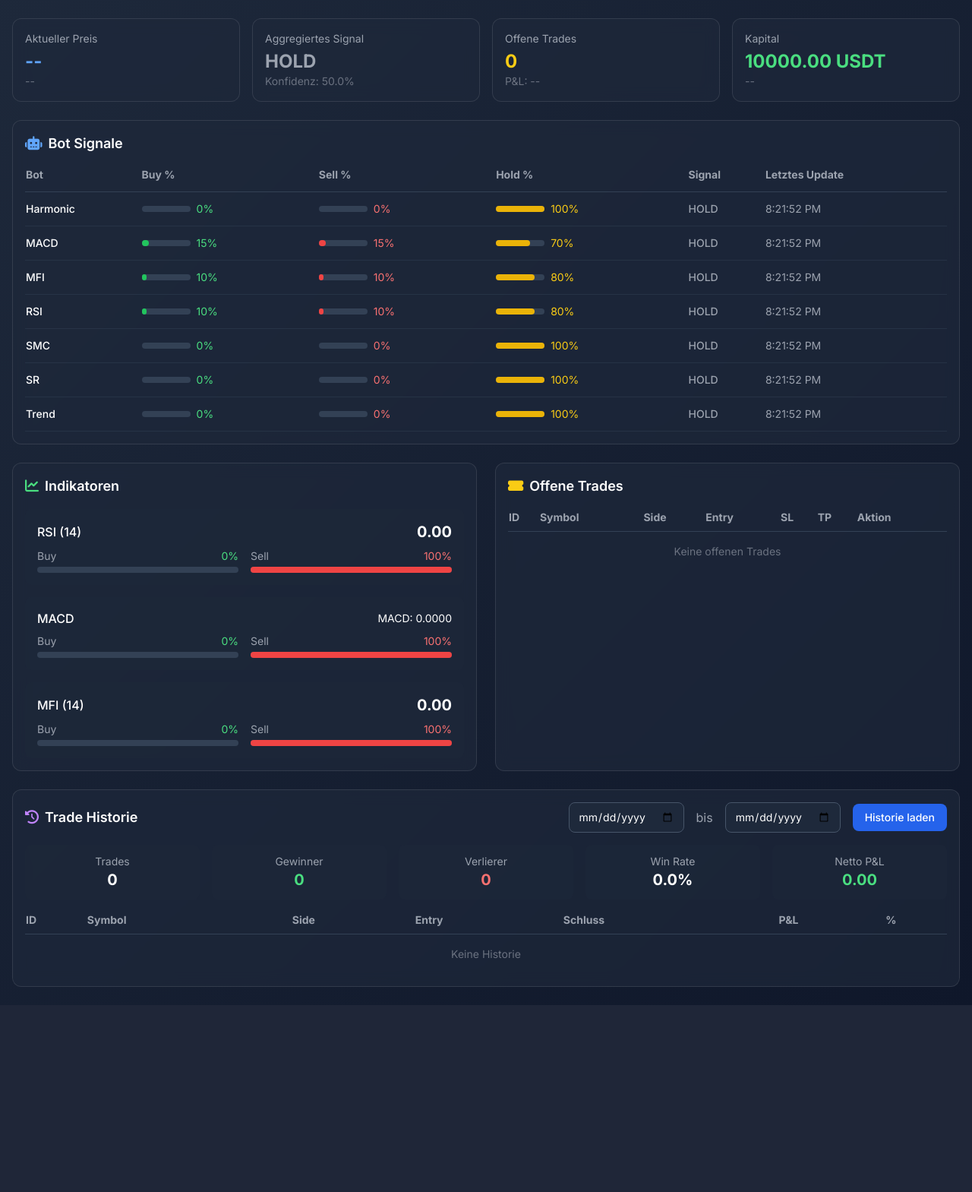
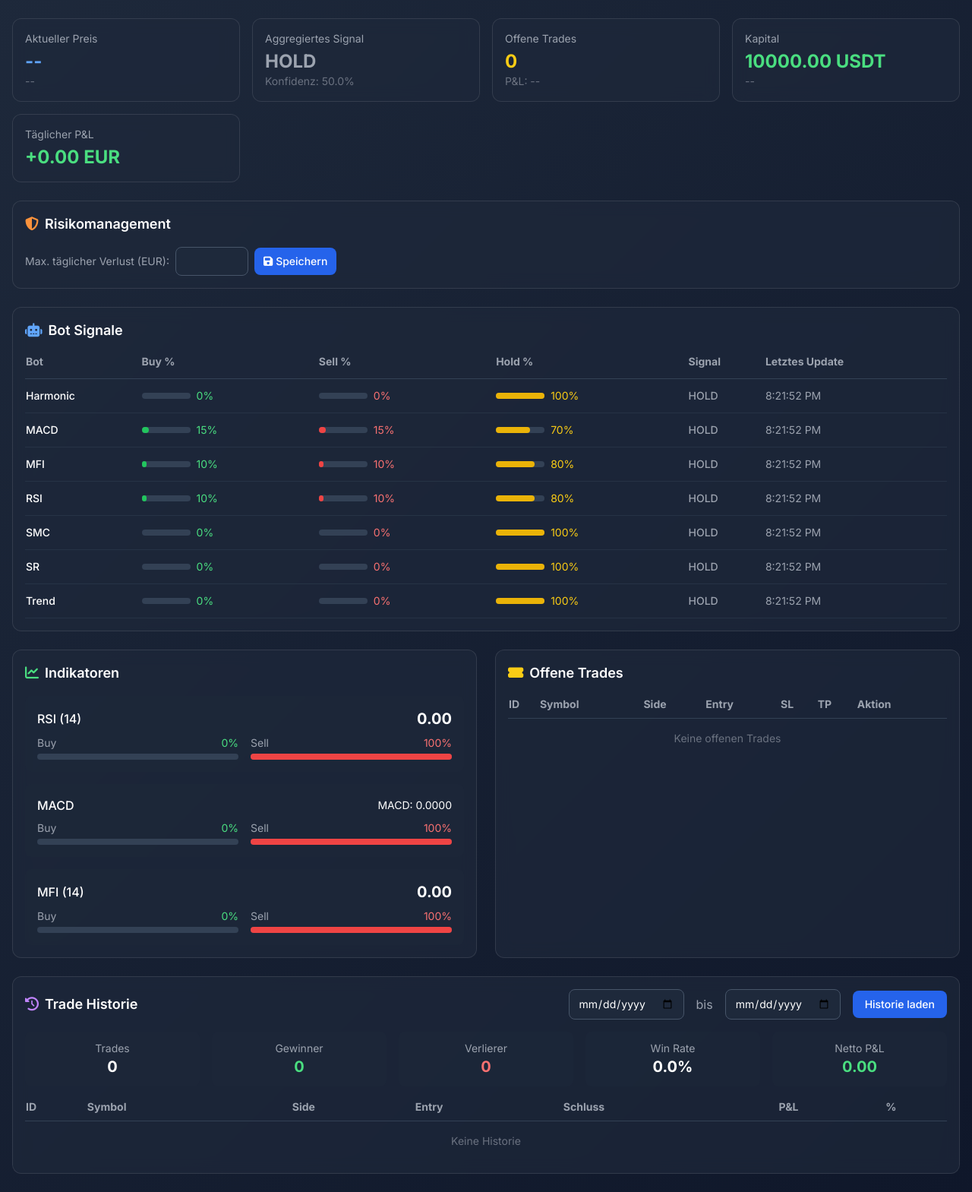
Before and after one commit to zodin-py/zodin-py-multi_bot_trading_system_vision0.0.1.3, a Flask app: page / in a window 1280 px wide. Shown: the part 71-1640 px from the top of the page at 76% size. Before the commit the page ends 1394 px from the top, so only its background shows below. Run offline with Flask 3, Linux system fonts and the light colour scheme; data that the repository does not hold is empty; some libraries are stand-ins or nearby versions.

Commit message:
Ticket 05: Complete risk management — Dashboard integration
- app.py: Add /api/portfolio and /api/risk/limit endpoints
- dashboard.html: Add daily P&L display, halted state badge, risk limit input with save button
- Issue tracker: Mark ticket 05 as completed

Co-Authored-By: Claude Code <noreply@anthropic.com>

```diff
--- a/multi_bot_trading_system_vision0.0.1.3/app.py
+++ b/multi_bot_trading_system_vision0.0.1.3/app.py
@@ -368,6 +368,29 @@ def api_capital():
     })
 
 
+@app.route('/api/portfolio')
+def api_portfolio():
+    """Portfolio status: capital, daily P&L, open count, halt state."""
+    if not executor:
+        return jsonify({'error': 'Executor not initialized'})
+
+    return jsonify(executor.get_portfolio())
+
+
+@app.route('/api/risk/limit', methods=['GET', 'POST'])
+def api_risk_limit():
+    """Get or set max daily loss limit."""
+    if request.method == 'POST':
+        data = request.json
+        from config import MAX_DAILY_LOSS
+        new_limit = float(data.get('max_daily_loss_eur', MAX_DAILY_LOSS))
+        import config
+        config.MAX_DAILY_LOSS = new_limit
+        return jsonify({'success': True, 'current_limit': new_limit})
+
+    return jsonify({'current_limit': MAX_DAILY_LOSS})
+
+
 # ==================== MAIN ====================
 
 if __name__ == '__main__':
--- a/multi_bot_trading_system_vision0.0.1.3/templates/dashboard.html
+++ b/multi_bot_trading_system_vision0.0.1.3/templates/dashboard.html
@@ -145,6 +145,43 @@
                 <div class="text-sm text-gray-400 mb-1">Kapital</div>
                 <div id="capital" class="text-2xl font-bold text-green-400">--</div>
                 <div id="capital-change" class="text-sm text-gray-500">--</div>
+            </div>
+
+            <!-- Daily P&L / Halt -->
+            <div class="card rounded-xl p-4">
+                <div class="text-sm text-gray-400 mb-1">Täglicher P&L</div>
+                <div id="daily-pnl" class="text-2xl font-bold text-gray-400">--</div>
+                <div id="halted-badge" class="mt-1 hidden">
+                    <span class="inline-flex items-center px-2 py-0.5 rounded text-xs font-medium bg-red-500/20 text-red-400">
+                        <i class="fas fa-exclamation-triangle mr-1"></i>Trading gestoppt
+                    </span>
+                </div>
+            </div>
+        </div>
+
+        <!-- Risk Settings -->
+        <div class="card rounded-xl p-4 mb-6">
+            <h2 class="text-lg font-semibold mb-4">
+                <i class="fas fa-shield-alt mr-2 text-orange-400"></i>Risikomanagement
+            </h2>
+            <div class="flex items-center space-x-4">
+                <div class="flex items-center space-x-2">
+                    <label class="text-sm text-gray-400">Max. täglicher Verlust (EUR):</label>
+                    <input
+                        type="number"
+                        id="risk-limit-input"
+                        step="0.1"
+                        min="0.1"
+                        class="bg-slate-800 border border-slate-600 rounded-lg px-3 py-2 text-sm w-24 focus:outline-none focus:border-blue-500"
+                    />
+                    <button
+                        id="risk-limit-btn"
+                        class="bg-blue-600 hover:bg-blue-700 px-3 py-2 rounded-lg text-sm font-medium transition-colors"
+                    >
+                        <i class="fas fa-save mr-1"></i>Speichern
+                    </button>
+                </div>
+                <span id="risk-limit-status" class="text-sm text-gray-400"></span>
             </div>
         </div>
 
@@ -387,6 +424,7 @@
         timeframeSelect.addEventListener('change', updateTimeframe);
         tradingToggle.addEventListener('click', toggleTrading);
         document.getElementById('load-history').addEventListener('click', loadHistory);
+        document.getElementById('risk-limit-btn').addEventListener('click', setRiskLimit);
 
         // Functions
         async function loadSymbol() {
@@ -447,7 +485,8 @@
                 loadSignals(),
                 loadIndicators(),
                 loadOpenTrades(),
-                loadCapital()
+                loadCapital(),
+                loadPortfolio()
             ]);
         }
 
@@ -638,6 +677,58 @@
             }
         }
 
+        async function loadPortfolio() {
+            try {
+                const response = await fetch('/api/portfolio');
+                const data = await response.json();
+
+                // Daily P&L
+                const pnlEl = document.getElementById('daily-pnl');
+                pnlEl.textContent = (data.daily_pnl >= 0 ? '+' : '') + data.daily_pnl.toFixed(2) + ' EUR';
+                pnlEl.className = `text-2xl font-bold ${data.daily_pnl >= 0 ? 'text-green-400' : 'text-red-400'}`;
+
+                // Halted badge
+                const badge = document.getElementById('halted-badge');
+                if (data.is_halted) {
+                    badge.classList.remove('hidden');
+                } else {
+                    badge.classList.add('hidden');
+                }
+
+                // Risk limit input
+                const limitResponse = await fetch('/api/risk/limit');
+                const limitData = await limitResponse.json();
+                document.getElementById('risk-limit-input').value = limitData.current_limit;
+            } catch (e) {
+                console.error('Error loading portfolio:', e);
+            }
+        }
+
+        async function setRiskLimit() {
+            const value = parseFloat(document.getElementById('risk-limit-input').value);
+            if (isNaN(value) || value <= 0) {
+                document.getElementById('risk-limit-status').textContent = 'Ungültiger Wert';
+                document.getElementById('risk-limit-status').className = 'text-sm text-red-400';
+                return;
+            }
+
+            try {
+                const response = await fetch('/api/risk/limit', {
+                    method: 'POST',
+                    headers: { 'Content-Type': 'application/json' },
+                    body: JSON.stringify({ max_daily_loss_eur: value })
+                });
+                const data = await response.json();
+                if (data.success) {
+                    document.getElementById('risk-limit-status').textContent = 'Gespeichert ✓';
+                    document.getElementById('risk-limit-status').className = 'text-sm text-green-400';
+                    loadPortfolio();
+                }
+            } catch (e) {
+                console.error('Error setting risk limit:', e);
+            }
+        }
+
         async function loadHistory() {
             try {
                 const startDate = document.getElementById('start-date').value;
```
Also changed, not shown: .scratch/mcp-server-migration/issues/05-slice-risk-management.md.
